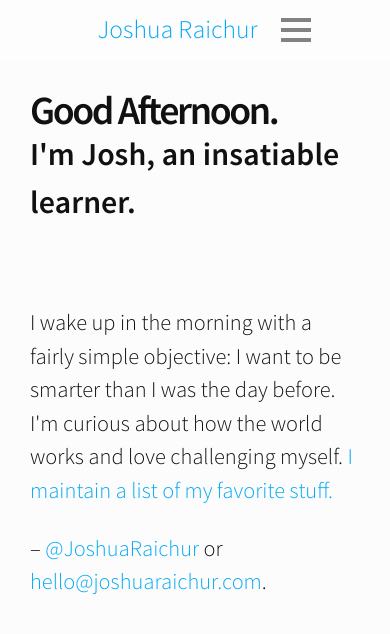
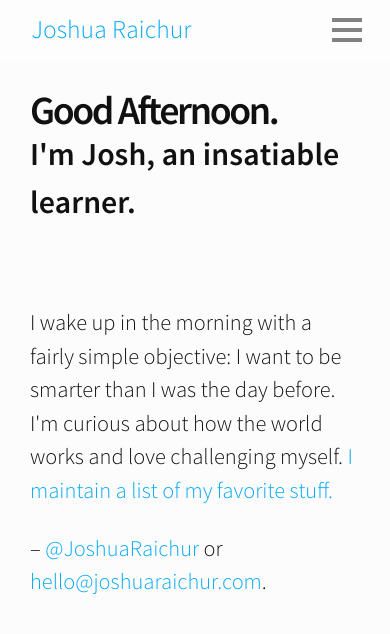
Before and after one commit to JEKYLL-WEB-TEMPLATES/raichur.github.io, a Jekyll site: the page built from index.html, in a window 390 px wide. Shown: the top 634 px of the page. Built offline with Jekyll 4.4.1, drawn with Linux system fonts in a browser that asks for light colours.

Commit message:
nav media queries

```diff
--- a/resources/_sass/_layout.scss
+++ b/resources/_sass/_layout.scss
@@ -357,6 +357,16 @@ nav {
   .wrapper {
     max-width: 98%;
   }
+  .nav-title {
+    margin-left: 8% !important;
+  }
+  .navToggle {
+    left: 85% !important;
+  }
+  nav ul li {
+    padding-left: 0;
+    font-size: 0.95em;
+  }
 }
 @media screen and (max-width: 650px) {
   .home h3 {
```
